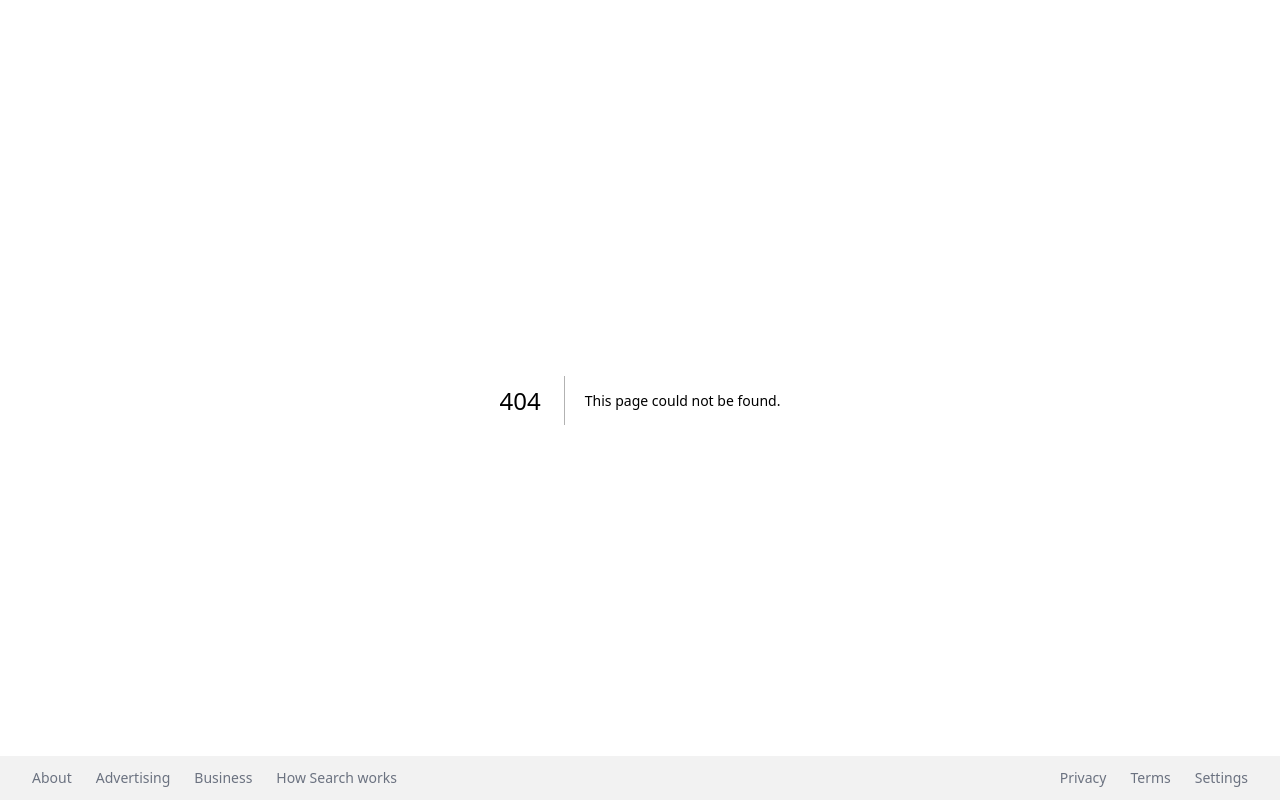
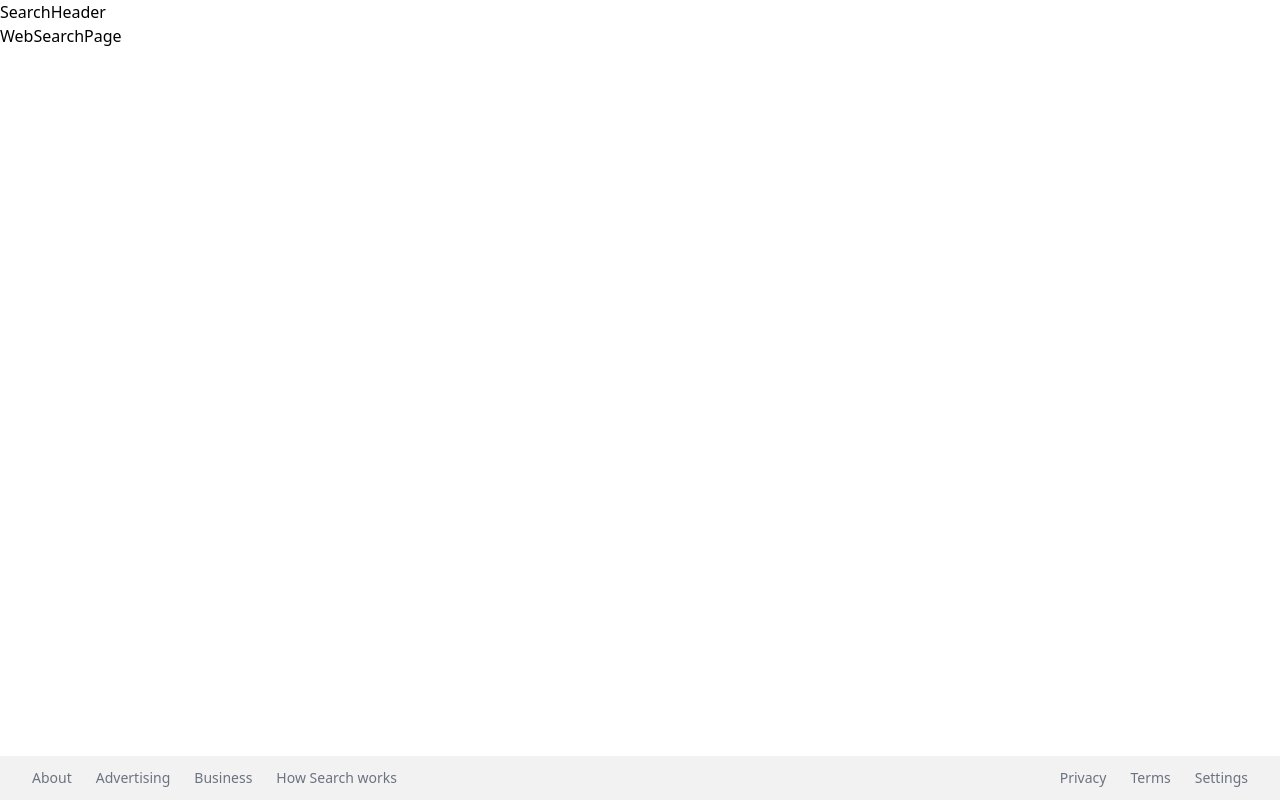
Before and after one commit to patrickgip94/Wertyu, a Next.js app: page /search/web in a window 1280 px wide. Before the commit this address had no page. Built offline with nearby package versions, Linux system fonts and the light colour scheme.

Commit message:
Created search page for web and image

```diff
--- /dev/null
+++ b/src/app/search/image/page.jsx
@@ -0,0 +1,5 @@
+function ImageSearchPage() {
+  return <div>ImageSearchPage</div>;
+}
+
+export default ImageSearchPage;
--- /dev/null
+++ b/src/app/search/layout.jsx
@@ -0,0 +1,14 @@
+// COMPONENTS
+import SearchHeader from "@/components/SearchHeader";
+
+// STYLES
+import "../../app/globals.css";
+
+export default function SearchLayout({ children }) {
+  return (
+    <div>
+      <SearchHeader />
+      {children}
+    </div>
+  );
+}
--- /dev/null
+++ b/src/app/search/web/page.jsx
@@ -0,0 +1,5 @@
+function WebSearchPage() {
+  return <div>WebSearchPage</div>;
+}
+
+export default WebSearchPage;
--- /dev/null
+++ b/src/components/SearchHeader.jsx
@@ -0,0 +1,7 @@
+function SearchHeader() {
+  return (
+    <div>SearchHeader</div>
+  )
+}
+
+export default SearchHeader
```
